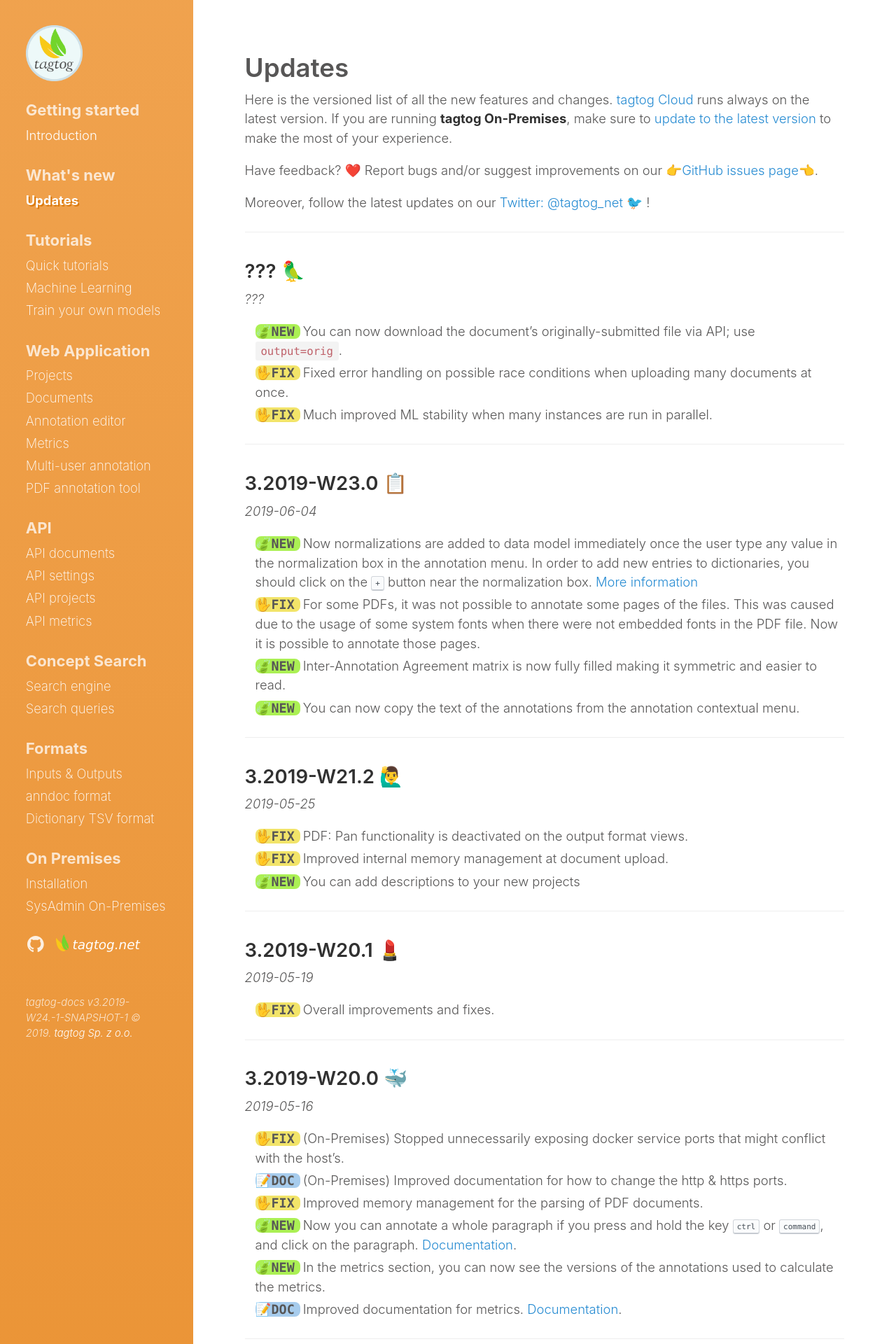
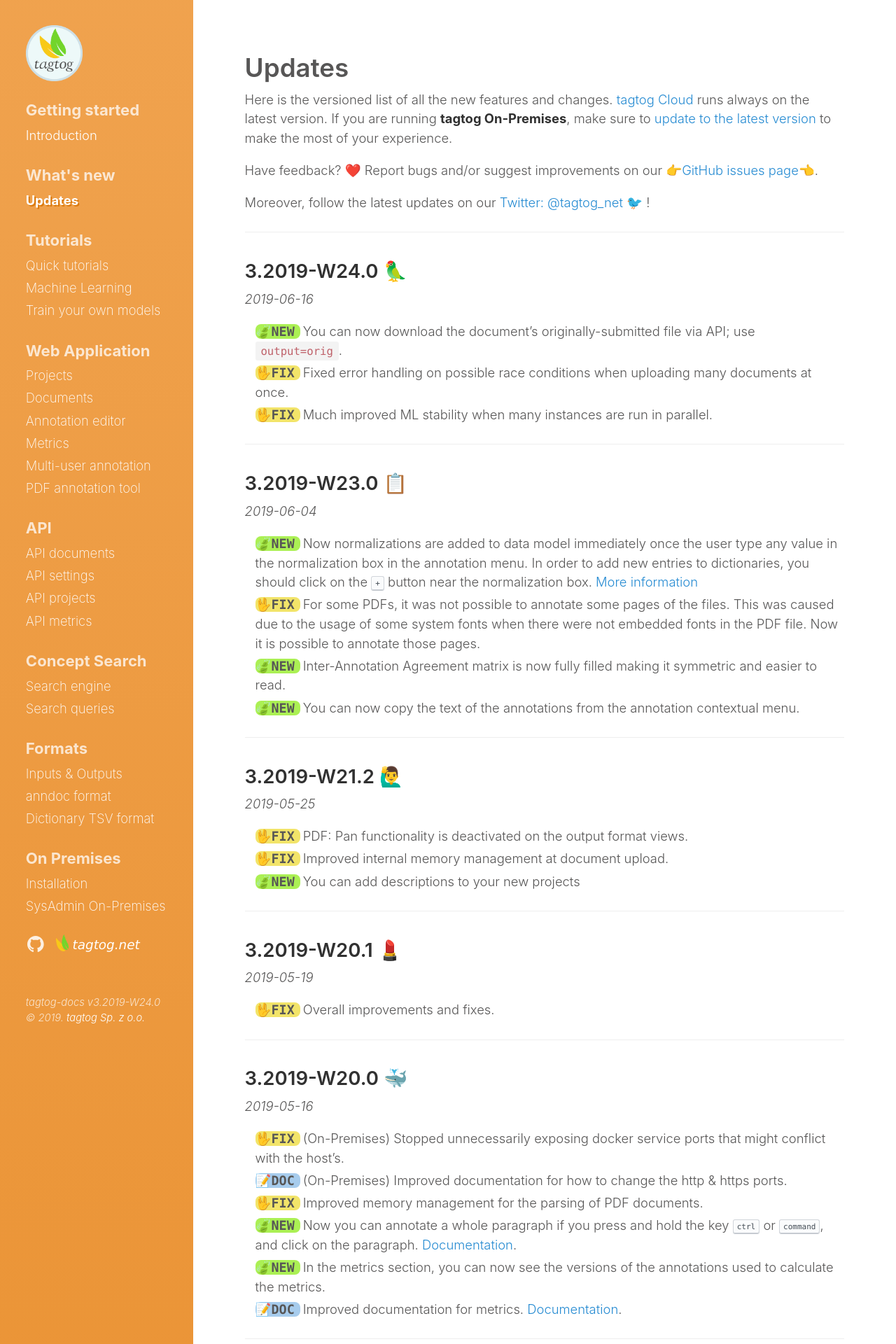
Before and after one commit to tagtogorg/tagtog-doc, a Jekyll site: the page built from updates.md, in a window 1280 px wide. Shown: the top 1920 px of the page at 70% size. Built offline with Jekyll 4.4.1, drawn with Linux system fonts in a browser that asks for light colours; nearby versions of some CDN libraries; emoji names are drawn with the system emoji font.

Commit message:
Bump version: 3.2019-W24.0 🦜

```diff
--- a/_config.yml
+++ b/_config.yml
@@ -70,7 +70,7 @@ plugins:
   - jemoji
 
 # Custom vars
-version: 3.2019-W24.-1-SNAPSHOT-1
+version: 3.2019-W24.0
 sidebar_home_link: true
 search_page: false
 # sidebar_blog_link:  '/blog'   # By default, your home page is your blog
--- a/updates.md
+++ b/updates.md
@@ -14,8 +14,8 @@ Moreover, follow the latest updates on our [Twitter: @tagtog_net 🐦](https://t
 
 ---
 
-## ??? 🦜
-_???_
+## 3.2019-W24.0 🦜
+_2019-06-16_
 
 <ul class="updates">
   <li class="new"><span markdown="1">You can now download the document's originally-submitted file via API; use [`output=orig`](API_documents_v1.html#output-parameter).</span></li>
```
Also changed, not shown: 1 other file.
